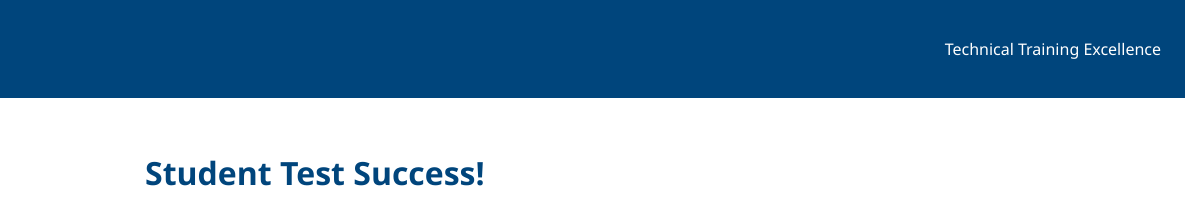
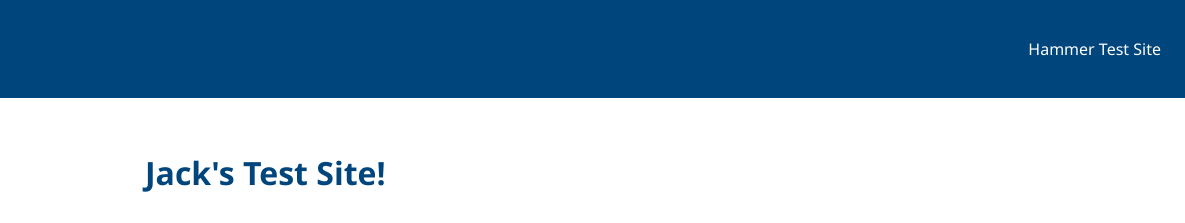
Before and after one commit to jmac2025/JMacProjects, a plain HTML site: page index.html in a window 1280 px wide. Shown: the top 223 px of the page, 95-1280 px from the left. Drawn offline with Linux system fonts and the light colour scheme.

Commit message:
Update index.html

```diff
--- a/index.html
+++ b/index.html
@@ -71,11 +71,11 @@
   <body>
     <header>
       <img src="https://d31uennr5dcgcs.cloudfront.net/cisco-training/ai-agent/surfcar.png" alt="Surf Shack Logo" />
-      <div>Technical Training Excellence</div>
+      <div>Hammer Test Site</div>
     </header>
 
     <main>
-      <h1>Student Test Success!</h1>
+      <h1>Jack's Test Site!</h1>
       <img
         class="illustration"
         src="https://d31uennr5dcgcs.cloudfront.net/cisco-training/ai-agent/surfcar.png"
```
